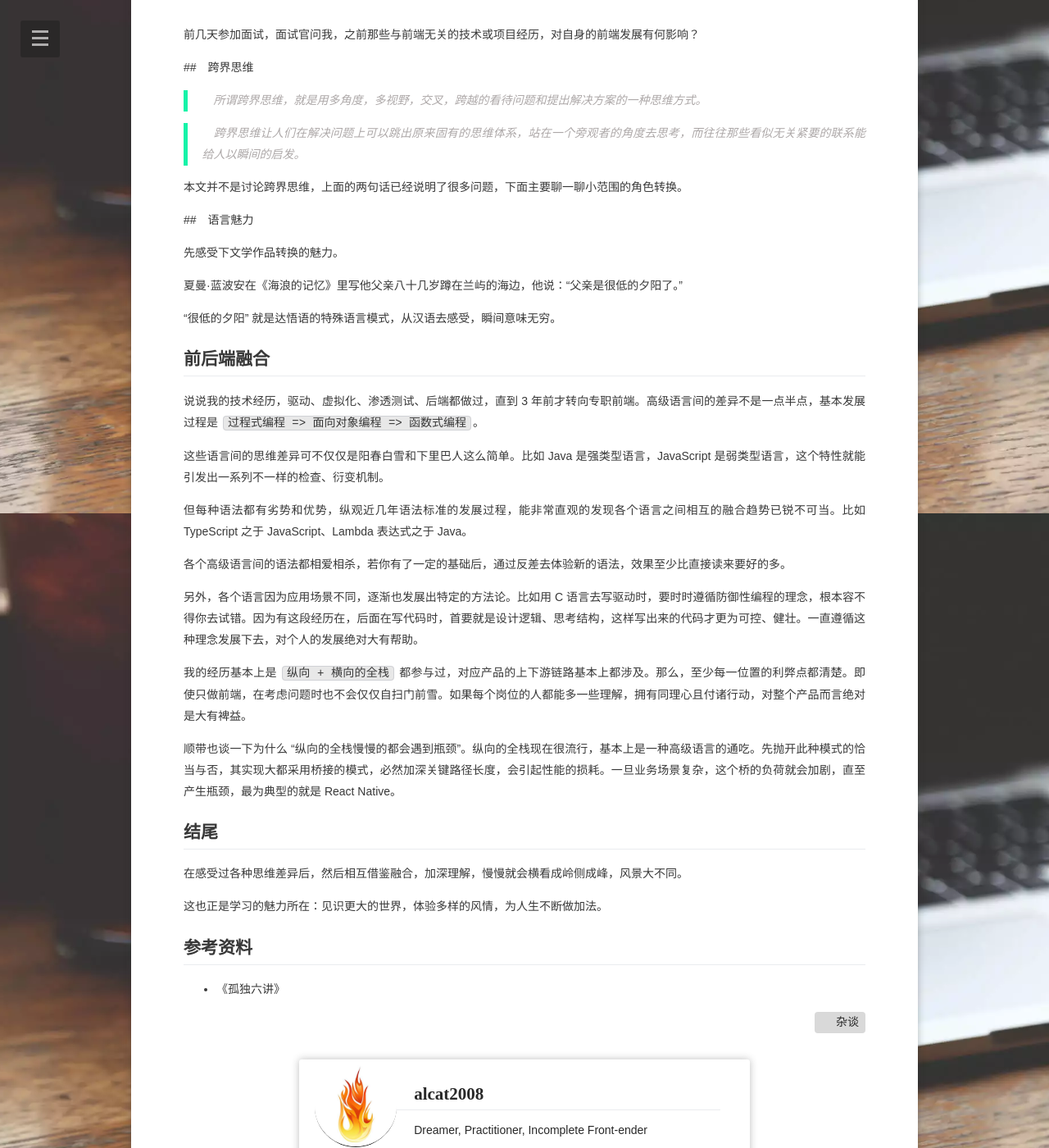
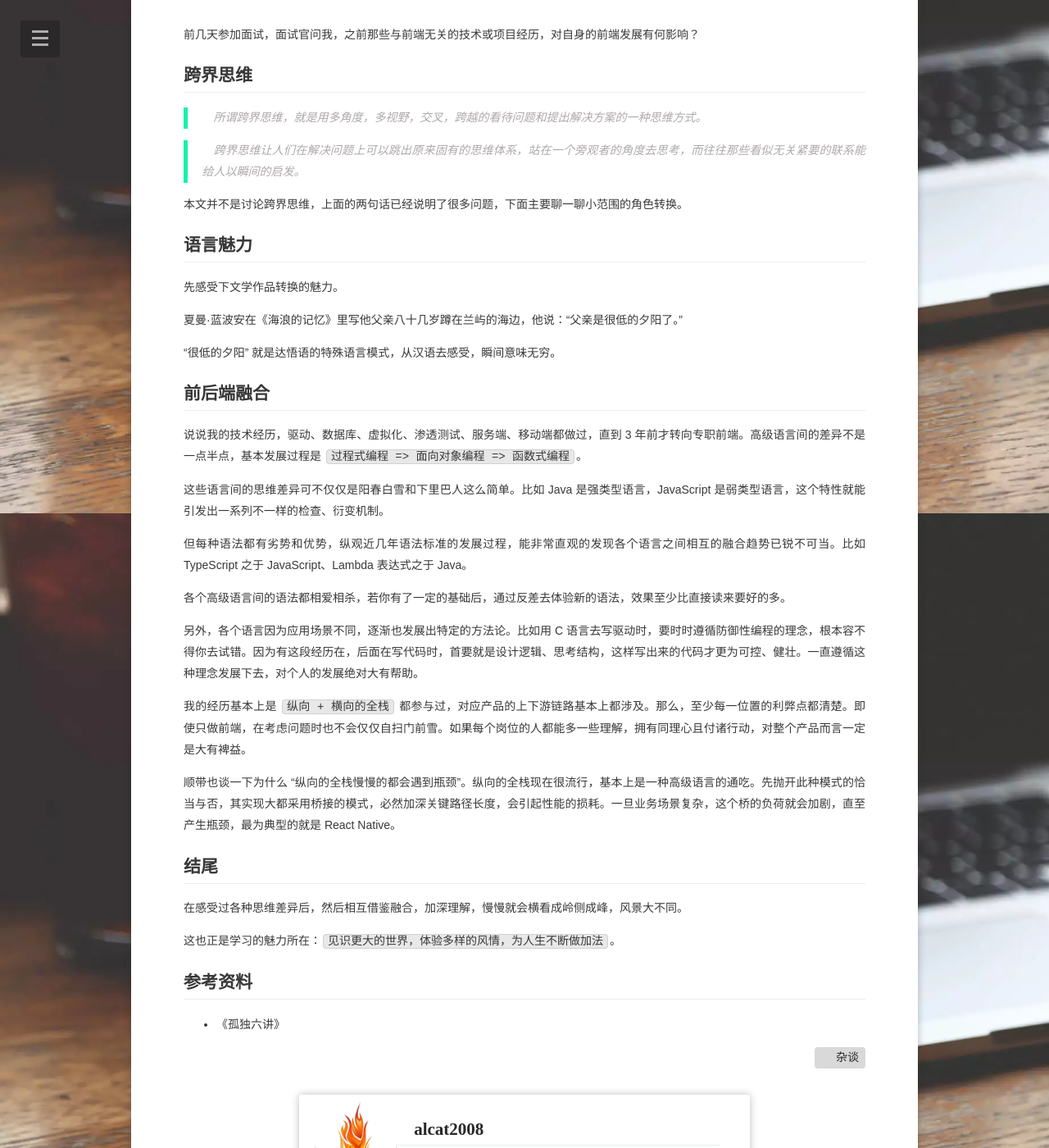
Before and after one commit to alcat2008/alcat2008.github.io, a Jekyll site: the page built from _posts/2019-09-07-trans-boundary-gains.md, in a window 1280 px wide and 1400 px high, scrolled down 274 px. Shown: the whole window at 82% size. Built offline with Jekyll 4.4.1, drawn with Linux system fonts in a browser that asks for light colours; some web fonts are replaced; comment, search, counter and statistics services are not loaded.

Commit message:
docs: revise trans-boundary

```diff
--- a/_posts/2019-09-07-trans-boundary-gains.md
+++ b/_posts/2019-09-07-trans-boundary-gains.md
@@ -1,6 +1,6 @@
 ---
 layout: post
-title: “跨界” 有益
+title: “跨界”有益
 date: '2018-09-07 22:00:00 +0800'
 keywords: 跨界
 tags: [杂谈]
@@ -9,7 +9,7 @@ categories: event
 
 前几天参加面试，面试官问我，之前那些与前端无关的技术或项目经历，对自身的前端发展有何影响？
 
-##　跨界思维
+## 跨界思维
 
 >　所谓跨界思维，就是用多角度，多视野，交叉，跨越的看待问题和提出解决方案的一种思维方式。
 
@@ -17,7 +17,7 @@ categories: event
 
 本文并不是讨论跨界思维，上面的两句话已经说明了很多问题，下面主要聊一聊小范围的角色转换。
 
-##　语言魅力
+## 语言魅力
 
 先感受下文学作品转换的魅力。
 
@@ -27,7 +27,7 @@ categories: event
 
 ## 前后端融合
 
-说说我的技术经历，驱动、虚拟化、渗透测试、后端都做过，直到 3 年前才转向专职前端。高级语言间的差异不是一点半点，基本发展过程是 `过程式编程 => 面向对象编程 => 函数式编程`。
+说说我的技术经历，驱动、数据库、虚拟化、渗透测试、服务端、移动端都做过，直到 3 年前才转向专职前端。高级语言间的差异不是一点半点，基本发展过程是 `过程式编程 => 面向对象编程 => 函数式编程`。
 
 这些语言间的思维差异可不仅仅是阳春白雪和下里巴人这么简单。比如 Java 是强类型语言，JavaScript 是弱类型语言，这个特性就能引发出一系列不一样的检查、衍变机制。
 
@@ -37,7 +37,7 @@ categories: event
 
 另外，各个语言因为应用场景不同，逐渐也发展出特定的方法论。比如用 C 语言去写驱动时，要时时遵循防御性编程的理念，根本容不得你去试错。因为有这段经历在，后面在写代码时，首要就是设计逻辑、思考结构，这样写出来的代码才更为可控、健壮。一直遵循这种理念发展下去，对个人的发展绝对大有帮助。
 
-我的经历基本上是 `纵向 + 横向的全栈` 都参与过，对应产品的上下游链路基本上都涉及。那么，至少每一位置的利弊点都清楚。即使只做前端，在考虑问题时也不会仅仅自扫门前雪。如果每个岗位的人都能多一些理解，拥有同理心且付诸行动，对整个产品而言绝对是大有裨益。
+我的经历基本上是 `纵向 + 横向的全栈` 都参与过，对应产品的上下游链路基本上都涉及。那么，至少每一位置的利弊点都清楚。即使只做前端，在考虑问题时也不会仅仅自扫门前雪。如果每个岗位的人都能多一些理解，拥有同理心且付诸行动，对整个产品而言一定是大有裨益。
 
 顺带也谈一下为什么 “纵向的全栈慢慢的都会遇到瓶颈”。纵向的全栈现在很流行，基本上是一种高级语言的通吃。先抛开此种模式的恰当与否，其实现大都采用桥接的模式，必然加深关键路径长度，会引起性能的损耗。一旦业务场景复杂，这个桥的负荷就会加剧，直至产生瓶颈，最为典型的就是 React Native。
 
@@ -45,7 +45,7 @@ categories: event
 
 在感受过各种思维差异后，然后相互借鉴融合，加深理解，慢慢就会横看成岭侧成峰，风景大不同。
 
-这也正是学习的魅力所在：见识更大的世界，体验多样的风情，为人生不断做加法。
+这也正是学习的魅力所在：`见识更大的世界，体验多样的风情，为人生不断做加法`。
 
 ## 参考资料
 
```
